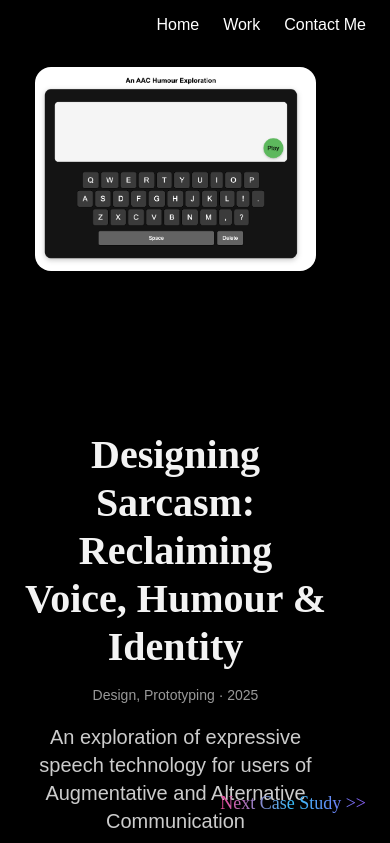
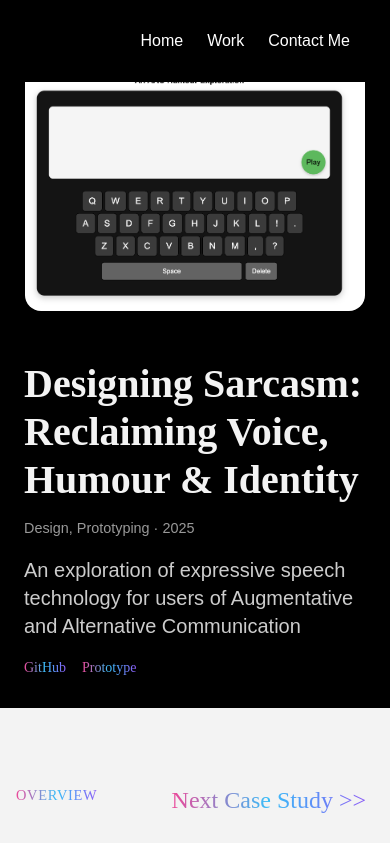
Before and after one commit to starmir77/my-portfolio, a React (Vite) app: page /aac in a window 390 px wide. Shown: the top 843 px of the page. Built offline with nearby package versions, Linux system fonts and the light colour scheme.

Commit message:
Updated Css
Fixed responsiveness

```diff
--- a/src/components/Work.jsx
+++ b/src/components/Work.jsx
@@ -8,7 +8,7 @@ export default function Work() {
         <h2 className="work-title">Selected Work</h2>
         <div className="card-wrapper">
           <ProjectCard
-            title="Candyverse, Designing Playful Worlds for Curious Minds"
+            title="Candyverse, Designing Playful Worlds for Young Minds"
             description="An exploration of playful 3D interaction using Three.js, WebGL, and generative AI — deployed on Vercel"
             caseStudyLink={
               <Link to="/candyverse" className="case-study-button">
--- a/src/index.css
+++ b/src/index.css
@@ -1,17 +1,15 @@
 :root {
   /* === Font Families === */
   --font-primary: 'Sarala', sans-serif;
-  /* Used for headings like Hero Title */
   --font-secondary: 'Source Sans Pro', sans-serif;
-  /* Used for body text and subtitles */
   --font-serif: 'Playfair Display', serif;
-  /* Used for case study pages */
 
   /* === Colors === */
   --color-bg: #000;
   --color-text-light: #f3f3f3;
   --color-text-muted: #ccc;
   --color-text-secondary: #999;
+
   /* Used for metadata, eyebrow text, etc. */
   --color-white: white;
   --color-black: black;
@@ -20,11 +18,8 @@
 
 
   --color-gradient-start: #ec4899;
-  /* Pink */
   --color-gradient-mid: #38bdf8;
-  /* Sky blue */
   --color-gradient-end: #8b5cf6;
-  /* Violet */
 
   --color-border-light: rgba(255, 255, 255, 0.1);
   --color-shadow-light: rgba(255, 255, 255, 0.05);
@@ -32,25 +27,20 @@
 
   /* === Typography Sizes === */
   --text-h1: 3.75rem;
-  /* Hero Title (60px) for md+ */
   --text-h1-mobile: 2.5rem;
-  /* Hero Title mobile */
-
   --text-h2: 2.5rem;
-  /* Section headings like “Selected Work” */
-  --text-h3: 1.125rem;
-  /* Project card titles */
-
+  --text-h3: 1.5rem;
   --text-subtitle: 1.5rem;
-  /* Hero subtitle (md+) */
   --text-subtitle-mobile: 1.25rem;
 
   --text-body: 1.125rem;
-  /* Hero description (md+) */
   --text-body-mobile: 1rem;
+  --text-small: 0.9rem;
 
-  --text-small: 0.875rem;
-  /* Project card descriptions */
+  --padding-left: 5rem;
+  --padding-left-bs: 10rem;
+  --padding-left-ss: 1.5rem;
+
 }
 
 
@@ -70,7 +60,7 @@ html {
   width: 100%;
   background-color: var(--color-black);
   z-index: 1000;
-  padding: 1rem 0;
+  padding: 2rem 0rem;
 }
 
 .navbar-container {
@@ -124,6 +114,12 @@ html {
   background: none;
 }
 
+@media (max-width: 600px) {
+  .navbar-container {
+    padding-right: 40px;
+  }
+}
+
 
 /* === Hero Section === */
 
@@ -136,17 +132,14 @@ html {
   flex-direction: column;
   justify-content: center;
   align-items: flex-start;
-  padding: 0rem;
+  padding-left: var(--padding-left);
 }
 
 .hero-title {
   font-family: var(--font-primary);
-  font-size: var(--text-h1-mobile);
+  font-size: var(--text-h1);
   font-weight: 800;
-  background-image: linear-gradient(to right,
-      var(--color-gradient-start),
-      var(--color-gradient-mid),
-      var(--color-gradient-end));
+  background-image: var(--gradient-accent);
   background-clip: text;
   -webkit-background-clip: text;
   -webkit-text-fill-color: transparent;
@@ -155,7 +148,7 @@ html {
 
 .hero-subtitle {
   font-family: var(--font-secondary);
-  font-size: var(--text-subtitle-mobile);
+  font-size: var(--text-subtitle);
   font-weight: 500;
   margin-bottom: 0.75rem;
 }
@@ -163,29 +156,63 @@ html {
 .hero-description {
   font-family: var(--font-secondary);
   margin-top: 1rem;
-  max-width: 42rem;
+  max-width: 48rem;
   color: var(--color-text-muted);
-  font-size: var(--text-body-mobile);
+  font-size: var(--text-body);
   line-height: 1.75;
 }
 
-/* === Media Queries (min-width: 768px) === */
-@media (min-width: 768px) {
+@media (max-width: 600px) {
   .hero-section {
-    padding: 4rem 2.5rem;
+    min-height: 100vh;
+    width: 90%;
+    padding: 0rem var(--padding-left-ss);
   }
 
   .hero-title {
-    font-size: var(--text-h1);
+    font-family: var(--font-primary);
+    font-size: 2.65rem;
+    font-weight: 800;
+    margin-bottom: -1.35rem;
+    line-height: 3.5rem;
   }
 
   .hero-subtitle {
-    font-size: var(--text-subtitle);
+    font-size: 1.45rem;
+    margin-bottom: 0.75rem;
   }
 
   .hero-description {
-    font-size: var(--text-body);
+    margin-top: 1rem;
+    font-size: 1rem;
+    line-height: 1.5;
   }
+
+}
+
+@media (min-width: 1440px) {
+  .hero-section {
+    padding-left: var(--padding-left-bs);
+  }
+
+  .hero-title {
+    font-family: var(--font-primary);
+    font-size: 4rem;
+    font-weight: 800;
+    margin-bottom: -1.75rem;
+  }
+
+  .hero-subtitle {
+    font-size: 1.5rem;
+    margin-bottom: 0.75rem;
+  }
+
+  .hero-description {
+    margin-top: 1rem;
+    font-size: 1.15rem;
+    line-height: 1.75;
+  }
+
 }
 
 
@@ -201,7 +228,7 @@ html {
   color: var(--color-text-light);
   box-sizing: border-box;
   overflow: hidden;
-  gap: 1.75rem;
+  gap: 0rem;
 }
 
 .hero-cs-image-container {
@@ -225,10 +252,10 @@ html {
 }
 
 .hero-cs-text {
-  flex-basis: 30%;
+  flex-basis: 35%;
   padding: 3rem 2rem;
   box-sizing: border-box;
-  padding-left: 1rem;
+  padding-left: 0rem;
 
 }
 
@@ -258,7 +285,6 @@ html {
   display: flex;
   gap: 1rem;
   margin-top: 1.25rem;
-  /* spacing above, optional */
 }
 
 .hero-cs-link {
@@ -277,22 +303,39 @@ html {
 }
 
 
-@media (max-width: 768px) {
+@media (max-width: 991px) {
   .hero-cs {
     flex-direction: column;
+    gap: 1rem;
+    padding-top: 2rem;
+    padding-bottom: 2rem;
+    height: auto;
+    width: 100%;
+    margin: 0 auto;
   }
 
   .hero-cs-image-container {
-    flex: none;
-    height: 40vh;
+    display: flex;
+    justify-content: center;
+    align-items: center;
+    height: auto;
     width: 100%;
+    padding: 2rem 1rem 0rem 1rem;
+  }
+
+  .hero-cs-image {
+    max-width: 95%;
+    max-height: none;
+    height: auto;
+    margin: 0 auto;
+    display: block;
+
   }
 
   .hero-cs-text {
-    flex: none;
-    padding: 2rem 1.5rem;
+    padding: 0rem 1.5rem;
     width: 100%;
-    text-align: center;
+    text-align: left;
   }
 }
 
@@ -309,8 +352,12 @@ html {
   font-size: var(--text-small);
   text-transform: uppercase;
   letter-spacing: 0.05em;
-  color: var(--color-text-secondary);
-  margin-bottom: 0.5rem;
+  background-image: var(--gradient-accent);
+  background-clip: text;
+  -webkit-background-clip: text;
+  -webkit-text-fill-color: transparent;
+  display: inline-block;
+  opacity: 0.7;
 }
 
 .text-heading-title {
@@ -321,7 +368,7 @@ html {
 }
 
 .text-heading-body {
-  font-size: var(--text-body-mobile);
+  font-size: var(--text-body);
   line-height: 1.6;
   color: var(--color-text-muted);
 }
@@ -412,7 +459,7 @@ html {
 }
 
 .text-list-text {
-  font-size: var(--text-body-mobile);
+  font-size: var(--text-body);
   color: var(--color-text-muted);
   line-height: 1.6;
   margin-bottom: 1rem;
@@ -425,7 +472,7 @@ html {
 }
 
 .text-list-item {
-  font-size: var(--text-body-mobile);
+  font-size: var(--text-body);
   line-height: 1.6;
   margin-bottom: 0.5rem;
 }
@@ -458,7 +505,7 @@ html {
 }
 
 .key-points-item {
-  font-size: var(--text-body-mobile);
+  font-size: var(--text-body);
   line-height: 1.7;
   margin-bottom: 0.75rem;
   position: relative;
@@ -510,7 +557,7 @@ html {
 ====================================================== */
 
 .intro-heading {
-  background-color: var(--color-white);
+  background-color: var(--color-text-light);
   color: var(--gradient-accent);
   width: 100%;
   padding: 4rem 0;
@@ -524,11 +571,15 @@ html {
 }
 
 .intro-heading-eyebrow {
-  font-size: 0.875rem;
+  font-size: var(--text-small);
   text-transform: uppercase;
   letter-spacing: 0.05em;
-  color: var(--gradient-accent);
   margin-bottom: 0.5rem;
+  background-image: var(--gradient-accent);
+  background-clip: text;
+  -webkit-background-clip: text;
+  -webkit-text-fill-color: transparent;
+  display: inline-block;
 }
 
 .intro-heading-title {
@@ -539,7 +590,7 @@ html {
 }
 
 .intro-heading-body {
-  font-size: 1rem;
+  font-size: var(--text-body);
   line-height: 1.6;
   color: #222;
 }
@@ -614,34 +665,14 @@ html {
   box-shadow: 0 4px 12px var(--color-shadow-hover);
 }
 
-.card-border-top {
-  position: absolute;
-  top: 0;
-  left: 0;
-  height: 0px;
-  width: 100%;
-  border-top-left-radius: 1rem;
-  border-top-right-radius: 1rem;
-  background: var(--gradient-accent);
-}
-
-.card-border-left {
-  position: absolute;
-  top: 0;
-  left: 0;
-  height: 100%;
-  width: 0px;
-  border-top-left-radius: 1rem;
-  border-bottom-left-radius: 1rem;
-  background: var(--color-gradient-start);
-}
 
 .card-title {
   font-family: var(--font-primary);
   font-size: var(--text-subtitle-mobile);
   font-weight: bold;
-  color: var(--color-text-light);
+  color: var(--color-text-muted);
   margin-bottom: 0.5rem;
+  line-height: 1.85rem;
 }
 
 .card-description {
@@ -699,6 +730,18 @@ html {
   letter-spacing: 0.03em;
 }
 
+@media (max-width: 600px) {
+  .project-card {
+
+    padding: 1.5rem 1.75rem;
+    border-radius: 0.55rem;
+    transition: box-shadow 0.3s ease;
+    border: 1px solid var(--color-text-secondary);
+
+  }
+
+}
+
 
 /* ======================================================
    Work Section
@@ -709,6 +752,7 @@ html {
   min-height: 100vh;
   background-color: var(--color-black);
   color: var(--color-white);
+  padding-left: var(--padding-left);
 }
 
 .section-container {
@@ -732,15 +776,49 @@ html {
   grid-template-columns: 1fr;
 }
 
+@media (max-width: 600px) {
+  .card-wrapper {
+    grid-template-columns: 1fr;
+    padding: 0 1.5rem;
+  }
+
+  .project-card {
+    width: 100%;
+    box-sizing: border-box;
+    padding: 1rem 1.5rem;
+  }
+
+  .card-image {
+    width: 100%;
+    height: auto;
+    object-fit: cover;
+  }
+
+  .work-title {
+    padding-left: 1.5rem;
+  }
+}
+
+@media (max-width: 600px) {
+  .work-section {
+    padding-left: 0rem;
+  }
+
+}
+
 @media (min-width: 768px) {
   .card-wrapper {
     grid-template-columns: repeat(3, 1fr);
   }
+}
 
-  .section-container {
-    padding: 4rem 2.5rem;
+@media (min-width: 1440px) {
+  .work-section {
+    padding-left: var(--padding-left-bs);
   }
 }
+
+
 
 /* ======================================================
    Next Case Study Footer Section
@@ -822,7 +900,7 @@ html {
 }
 
 /* =====================================
-About Me Section
+Contact Me Section
 =======================================*/
 
 .contact-section {
@@ -833,6 +911,7 @@ About Me Section
   justify-content: center;
   align-items: flex-start;
   font-family: var(--font-secondary);
+  padding-left: var(--padding-left);
 
 }
 
@@ -845,7 +924,7 @@ About Me Section
 
 .contact-text {
   color: var(--color-text-muted);
-  font-size: var(--text-body-mobile);
+  font-size: var(--text-body);
 }
 
 .contact-link {
@@ -880,9 +959,16 @@ About Me Section
   text-decoration: underline;
 }
 
-@media (min-width: 768px) {
+@media (max-width: 600px) {
   .contact-section {
-    padding: 0rem 3rem;
+    padding-left: 1.5rem;
+    width: 90%
+  }
+}
+
+@media (min-width: 1440px) {
+  .contact-section {
+    padding-left: var(--padding-left-bs);
   }
 }
 
@@ -891,10 +977,16 @@ About Me Section
 .case-study-hero-video {
   width: 100%;
   max-width: 700px;
-  /* or whatever fits your layout */
   margin: 3rem auto 3rem;
   border-radius: 1rem;
   object-fit: cover;
-  /* ensure it fills the box */
   display: block;
 }
+
+@media (max-width: 600px) {
+  .case-study-hero-video {
+    width: 90%;
+    padding: 0rem 1.5rem;
+    border-radius: 1rem;
+  }
+}
--- a/src/pages/CandyverseCaseStudy.jsx
+++ b/src/pages/CandyverseCaseStudy.jsx
@@ -24,6 +24,8 @@ function CandyverseCaseStudy() {
                 role="Design, Programming"
                 date="2025"
                 image="/assets/ProjectCard_Candyverse.png"
+                githubUrl="https://github.com/starmir77/CandyWorld--"
+                prototypeUrl= "https://candy-world-eight.vercel.app/"
             />
 
             <IntroHeading
```
